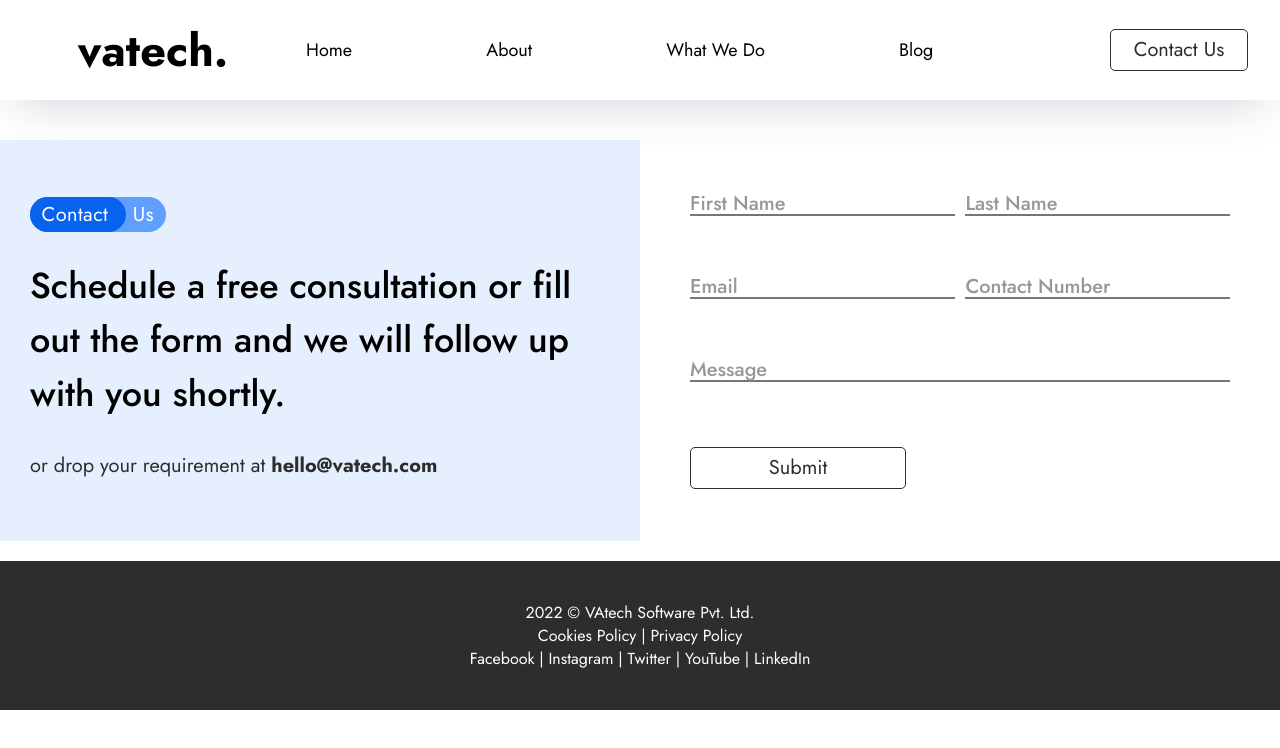
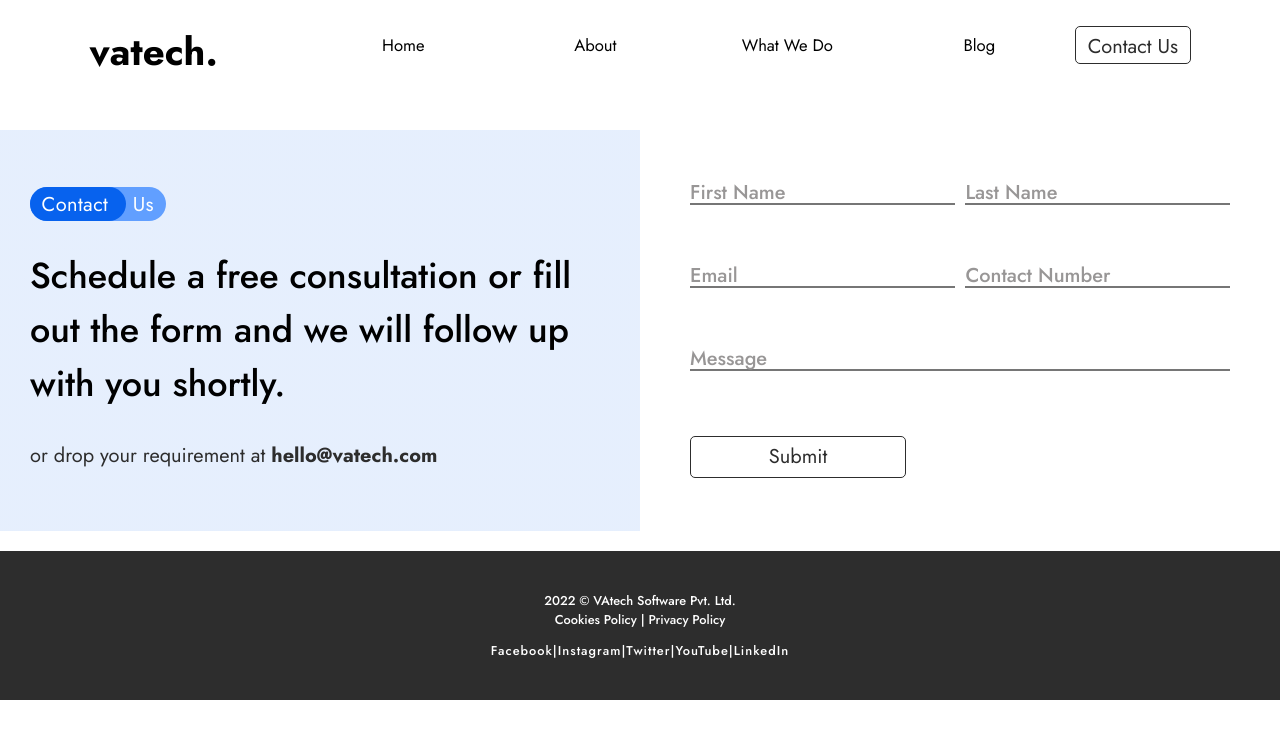
Before and after one commit to Rupesh0913/vaTech, a React (Create React App) app: page /contactus in a window 1280 px wide. Shown: the top 748 px of the page. Built offline with nearby package versions, Linux system fonts and the light colour scheme.

Commit message:
Fixed the Footer and Header

```diff
--- a/src/App.js
+++ b/src/App.js
@@ -1,5 +1,4 @@
 import React  from 'react';
-// import './Assets/Styles/App.css';
 import {Route, Routes } from "react-router-dom";
 import Home from "./Routes/Home"
 import About from "./Routes/About";
--- a/src/Assets/Styles/App.css
+++ /dev/null
@@ -1,5 +0,0 @@
-*{
-  padding: 0;
-  margin:0;
-  box-sizing: border-box;
-}
--- a/src/Assets/Styles/Footer.css
+++ b/src/Assets/Styles/Footer.css
@@ -1,7 +1,7 @@
 
 /* Footer */
 
-.footer{
+/* .footer{
     display:flex;
     flex-direction: column;
     justify-content:center;
@@ -18,3 +18,39 @@
       color:white;
       cursor:pointer;
     }
+ */
+
+    .footer {
+      display: flex;
+      flex-direction: column;
+      justify-content: center;
+      align-items: center;
+      width: 100%;
+      padding: 4rem 0 4rem 0;
+      font-size: 1vmax;
+      color: white;
+      background: #2D2D2D;
+      font-weight: 500;
+      bottom: 0px;
+    }
+
+    a {
+      text-decoration: none;
+      color: white;
+      cursor: pointer;
+    }
+
+    .social-footer-icon {
+      transition: all ease 1s;
+    }
+
+    .social-media-footer {
+      margin-top: 1vmax;
+      letter-spacing: 1px;
+    }
+
+    .social-footer-icon:hover {
+      text-decoration: underline;
+      font-weight: bold;
+      font-size: larger;
+    }
--- a/src/Assets/Styles/Header.css
+++ b/src/Assets/Styles/Header.css
@@ -1,14 +1,10 @@
-.main-nav {
+/* .main-nav {
     width: 100%;
     height: 10rem;
     display: flex;
     justify-content: space-evenly;
     align-items: center;
-    /* display: grid; */
-    /* grid-template-columns: 10rem 1fr 2fr 1fr 10rem; */
     box-shadow: rgba(50, 50, 93, 0.25) 0px 20px 50px -20px;
-    /* box-shadow: rgba(50, 50, 93, 0.25) 0px 50px 100px -20px,
-      rgba(0, 0, 0, 0.3) 0px 30px 60px -30px; */
   }
   .head-container{
     display: flex;
@@ -29,8 +25,6 @@
   color: black;
 }
   .logo  {
-    /* display: grid; */
-    /* grid-column: 2/3; */
     justify-content: start;
     align-items: center;
     font-size: 450%;
@@ -38,9 +32,7 @@
   }
 
   .mobile-menu {
-    /* grid-column: 2/4; */
     position: relative;
-    /* z-index: 99; */
   }
 
   .mobile-menu {
@@ -48,15 +40,12 @@
     height: 15rem;
     font-size: 20px;
     display: flex;
-    /* grid-column: 1/5; */
     justify-content: center;
     flex-direction:column;
     align-items: left;
     padding:70px 20px;
     padding-right: 50px;
     margin-top: 100px;
-    /* transition: all 2s linear; */
-    /* transform-origin: top; */
     box-shadow: rgba(50, 50, 93, 0.25) 0px 50px 100px -20px,
       rgba(0, 0, 0, 0.3) 0px 30px 60px -30px;
   }
@@ -67,20 +56,90 @@
     justify-content: space-around;
     flex-direction: column;
     align-items: start;
+  } */
+
+  .main-nav {
+    width: 100%;
+    height: 7vmax;
+    display: flex;
+    justify-content: space-evenly;
+    align-items: center;
+    flex-direction: row;
   }
 
-  /* .mobile-menu ul li:first-child {
-    transition-delay: 0.2s;
-  } */
+  Link {
+    text-decoration: none;
+  }
 
-/* .hamburger-inner{
-  height: 30px;
+  .showContact {
+    display: block;
   }
-   */
+  .hideContact {
+    display: none;
+  }
+  .nav-btn {
+    color: black;
+    width: 15vmax;
+    transition: all ease 0.5s;
+    text-align: center;
+  }
+
+  .nav-btn:hover {
+    text-decoration: underline;
+    letter-spacing: 2px;
+  }
+  .logo {
+    font-size: 3vmax;
+    font-weight: 900;
+    margin-top: 1vmax;
+    margin-left: 0px;
+  }
+  .head-container{
+    display: flex;
+    justify-content: space-between;
+    align-items: center;
+  }
+
+  .menu {
+    display: flex;
+    cursor: pointer;
+    color: rgba(0, 0, 3, 0.8);
+    transition: 0.5s;
+    font-size: 1.3vmax;
+  }
+
+  .mobile-menu {
+    position: relative;
+    background-color: white;
+    height: auto;
+    width: auto;
+    font-size: 2vmax;
+    display: flex;
+    justify-content: center;
+    flex-direction: column;
+    align-items: left;
+    top: 10vmax;
+    right: 5vmax;
+    box-shadow: rgba(50, 50, 93, 0.25) 0px 50px 100px -20px,
+      rgba(0, 0, 0, 0.3) 0px 30px 60px -30px;
+    z-index: 99;
+  }
+  .mobile-menu .mobile-btn {
+    padding: 1vmax;
+    height: 3vmax;
+    width: 20vmax;
+    border: 1px solid rgba(120, 120, 120, 0.324);
+    transition: all ease 1s;
+  }
+  .mobile-menu .mobile-btn:hover {
+    background-color: rgba(138, 138, 138, 0.523);
+  }
+
+
 #btn-contact{
-    width: 150%;
-    height: 40%;
-    padding: 0px 1%;
+    width: 9vmax;
+    height: 3vmax;
+    padding: 0px 0.1vmax;
   }
   .btn-container-head{
     display: flex;
@@ -88,97 +147,79 @@
     align-items: center;
   }
 
+
   @media screen and (max-width: 480px) {
-
     .main-nav {
-        height: 6rem;
-        /* grid-template-columns: 10% 1fr 1fr 1fr 10%; */
-        justify-content: right;
+      justify-content: space-between;
+    }
+    .hamburger-menu {
+      margin-right: 3vmax;
+    }
+    .logo {
+      margin-left: 3vmax;
+    }
+    #btn-contact{
+        display: none;
     }
 
-    .logo{
-      font-size: 250%;
-    }
-    #btn-contact{
-        /* width: 75%; */
-        /* font-size: 150%; */
-        /* padding: 0.01px 0px; */
-        display: none;
-    }
-    .menu{
+    .menu {
       display: none;
     }
   }
 
-
 /*  iPads, Tablets */
-@media screen and (min-width: 481px) and  (max-width: 768px){
-
+@media screen and (min-width: 481px) and (max-width: 768px) {
   .main-nav {
-        height: 7rem;
-        /* grid-template-columns: 10% 4fr 1fr 1fr 10%; */
-        justify-content: right;
+    justify-content: space-between;
   }
 
-    .logo{
-      font-size: 350%;
+  #btn-contact{
+    display: none;
+}
+  .hamburger-menu {
+    margin-right: 3vmax;
+  }
+  .logo {
+    margin-left: 3vmax;
+  }
+  .menu {
+    display: none;
+  }
+}
+
+/* Small screens, laptops */
+@media screen and (min-width: 769px) and (max-width: 1024px) {
+  .main-nav {
+    justify-content: space-between;
+  }
+  .hamburger-menu {
+    margin-right: 3vmax;
+  }
+  .logo {
+    margin-left: 3vmax;
+  }
+  .menu {
+    display: none;
   }
   #btn-contact{
-        /* width: 75%; */
-        /* font-size: 150%; */
-        /* padding: 0.01px 0px; */
       display: none;
   }
-    .menu{
-        display: none;
 }
 
-
+/* Desktops, large screens */
+@media screen and (min-width: 1025px) and (max-width: 1200px) {
+  .menu {
+    font-size: 1.8vmax;
   }
 
-
-/* Small screens, laptops */
-@media screen and (min-width: 769px) and  (max-width: 1024px){
-    .main-nav {
-        height: 7rem;
-        /* grid-template-columns: 10% 4fr 1fr 1fr 10%; */
-        justify-content: right;
-      }
-
-    .logo{
-      font-size: 400%;
-    }
-    #btn-contact{
-        /* width: 75%; */
-        /* font-size: 150%; */
-        /* padding: 0.01px 0px; */
-        display: none;
-    }
-    .menu{
-        display: none;
-    }
-
-
-}
-
-
-/* Desktops, large screens */
-@media screen and (min-width: 1025px) and  (max-width: 1200px){
-    .main-nav {
-        height: 8rem;
-      }
-
-    .logo{
-      font-size: 400%;
-    }
-    .hamburger-menu{
+  .hamburger-menu {
     display: none;
   }
 }
 
 /* Extra large screens, TV */
 @media screen and (min-width: 1201px) {
-    .hamburger-menu{
+  .hamburger-menu {
     display: none;
   }
 }
--- a/src/Assets/Styles/common/common.css
+++ b/src/Assets/Styles/common/common.css
@@ -1,7 +1,3 @@
-/* *{
-      font-family: 'Poppins', sans-serif;
-} */
-
 .span{
     background: rgba(7, 98, 238, 1);
     /* background-color:blue; */
@@ -48,15 +44,18 @@
   /* height: 50px; */
   width: 20%;
   background: linear-gradient(100.36deg, #0762EE 5.45%, #4789F0 99.98%);
-  /* background-color: blue; */
+  /* backgroundolor: blue; */
    text-align: center;
-  font-size: 20px;
+  font-size: 18px;
   color: white;
   line-height: 40px;
   font-weight: 400;
   cursor:pointer;
   box-shadow: 0px 12px 25px -5px rgba(0,0,0,0.75)!important;
   transition: all ease-in-out 0.5s;
+  /* display: flex; */
+  /* justify-items: center; */
+  /* align-items: center; */
 
 }
 .btn-1:hover{
@@ -117,3 +116,33 @@ a {
 li {
   list-style: none;
 }
+
+
+
+
+@media screen and (max-width: 480px) {
+    .btn-1{
+      font-size: 15px;
+      width: 40%;
+      height: 10%;
+    }
+}
+
+/*  iPads, Tablets */
+@media screen and (min-width: 481px) and  (max-width: 768px){}
+
+
+/* Small screens, laptops */
+@media screen and (min-width: 769px) and  (max-width: 1024px){}
+
+
+/* Desktops, large screens */
+@media screen and (min-width: 1025px) and  (max-width: 1200px){}
+
+
+/* Extra large screens, TV */
+@media screen and (min-width: 1201px) {}
+
+/* FIX Get statred in all media queries
+Fix btn 2
+fix explore button */
--- a/src/Layouts/Footer/Footer.js
+++ b/src/Layouts/Footer/Footer.js
@@ -1,16 +1,24 @@
 import React from 'react'
 import '../../Assets/Styles/Footer.css';
 
-const Footer = () => {
+export default function Footer() {
   return (
-    <>
-    <div className="footer">
-        <p><span>2022 &copy; VAtech Software Pvt. Ltd.</span></p>
-        <p>Cookies Policy | Privacy Policy</p>
-        <p><a href="#">Facebook</a> | <a href="#">Instagram</a> | <a href="#">Twitter</a> | <a href="#">YouTube</a> | <a href="#">LinkedIn</a> </p>
-    </div>
-    </>
-  )
+      <>
+          <div className="footer">
+              <div>2022 &copy; VAtech Software Pvt. Ltd.</div>
+              <div>Cookies Policy | Privacy Policy</div>
+              <div className="social-media-footer">
+                  <a href="#" className="social-footer-icon">Facebook</a>
+                  |
+                  <a href="#" className="social-footer-icon">Instagram</a>
+                  |
+                  <a href="#" className="social-footer-icon">Twitter</a>
+                  |
+                  <a href="#" className="social-footer-icon">YouTube</a>
+                  |
+                  <a href="#" className="social-footer-icon">LinkedIn</a>
+              </div>
+          </div>
+      </>
+  );
 }
-
-export default Footer
--- a/src/Layouts/Header/Header.js
+++ b/src/Layouts/Header/Header.js
@@ -1,9 +1,8 @@
-import React,{useState} from 'react'
+import React,{useState} from 'react';
 import { Link } from 'react-router-dom';
 import "../../Assets/Styles/Main.css";
-import "../../Assets/Styles/Header.css"
-// import { GiHamburgerMenu } from "react-icons/gi";
-import Hamburger from 'hamburger-react';
+import "../../Assets/Styles/Header.css";
+import {SlMenu} from "react-icons/sl";
 
 const Header = () => {
 
@@ -21,10 +20,10 @@ const Header = () => {
           <div className={
               showNav ? "mobile-menu" : "menu"
             }>
-                  <Link to='/' onClick={()=> setNav()}><div className='nav-btn'>Home</div></Link>
-                  <Link to='/about' onClick={()=> setNav()}><div className='nav-btn'>About</div></Link>
-                  <Link to="/WhatWeDo" onClick={()=> setNav()}><div className='nav-btn'>What We Do</div></Link>
-                  <Link to="/" onClick={()=> setNav()}><div className='nav-btn'>Blog</div></Link>
+                  <Link to='/' onClick={()=> setNav()}><div className='nav-btn mobile-btn'>Home</div></Link>
+                  <Link to='/about' onClick={()=> setNav()}><div className='nav-btn mobile-btn'>About</div></Link>
+                  <Link to="/WhatWeDo" onClick={()=> setNav()}><div className='nav-btn mobile-btn'>What We Do</div></Link>
+                  <Link to="/" onClick={()=> setNav()}><div className='nav-btn mobile-btn'>Blog</div></Link>
                   <Link to="/contactus" className={showNav ? "showContact" : "hideContact"} onClick={()=> setNav()}><div className='nav-btn'>Contact Us</div></Link>
           </div>
 
@@ -34,14 +33,13 @@ const Header = () => {
 
               <div className= "hamburger-menu">
                 <div onClick={()=>setShowNav(!showNav)} className="hamburger-inner">
-                  <Hamburger size={25}/>
+                <SlMenu size={25}/>
                 </div>
               </div>
             </div>
             </div></div>
 
          </>
-      // </div>
     )
   }
 
```
Lines whose indentation alone changed are shown as unchanged.
